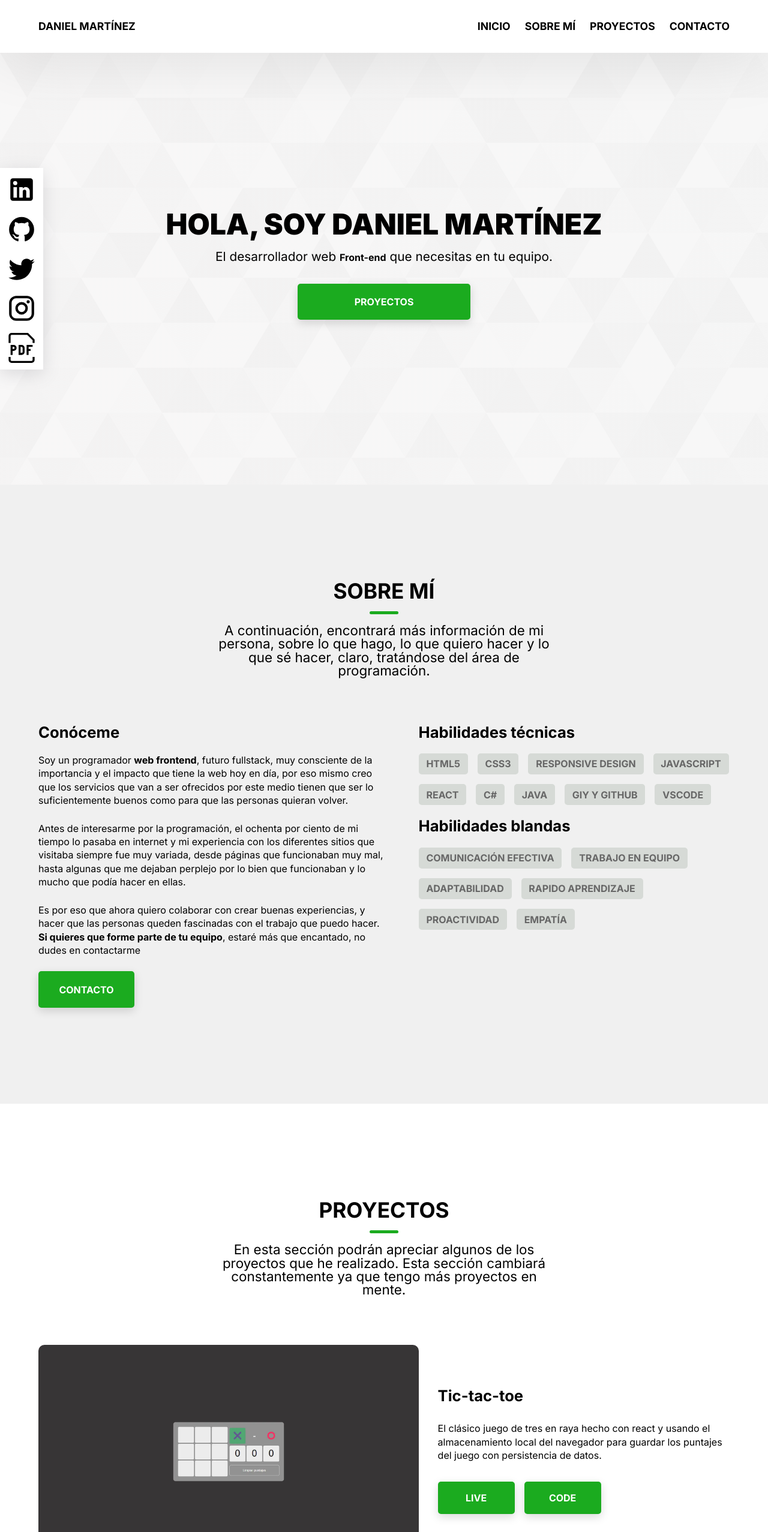
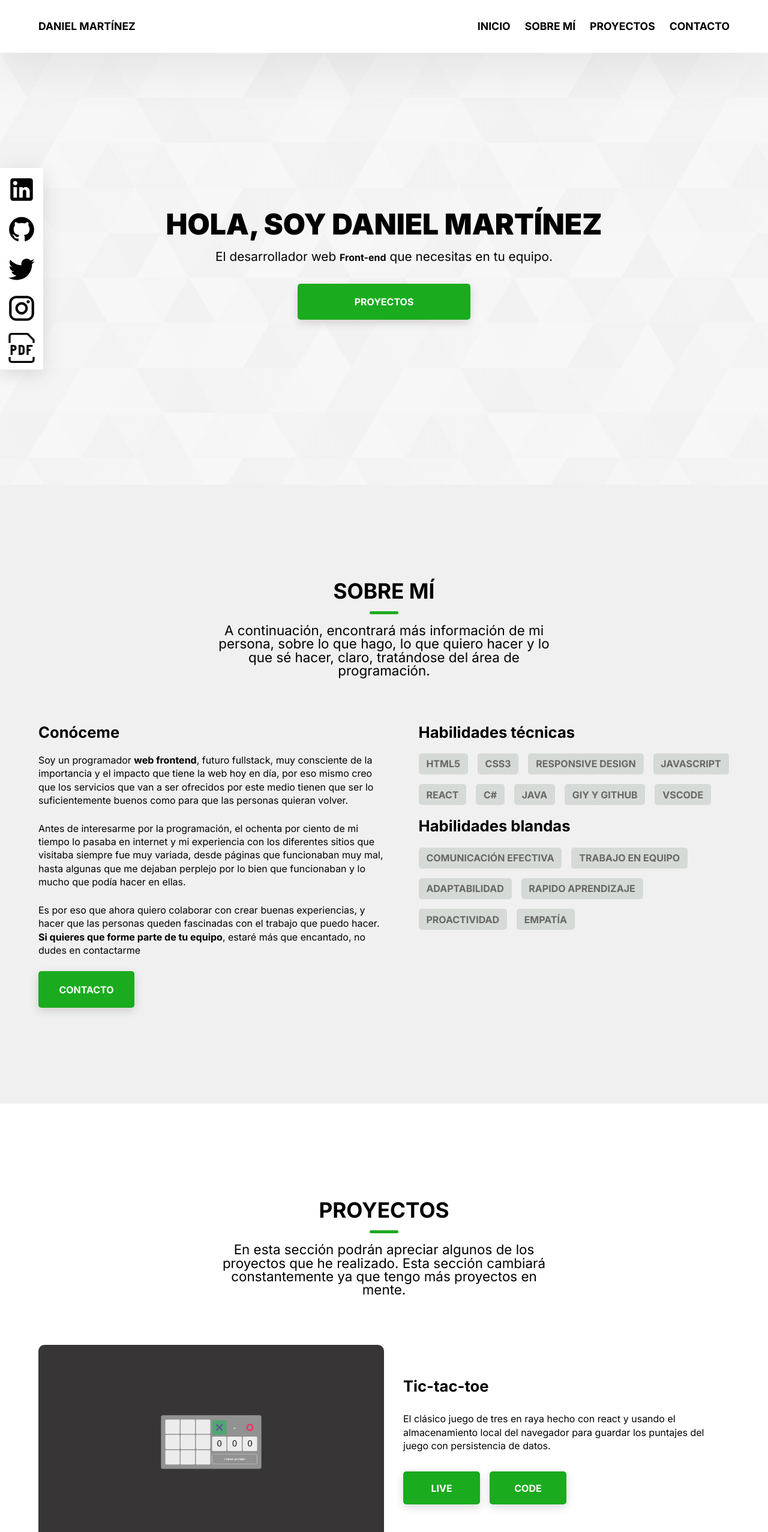
Before and after one commit to damaaaar/portfolio, a React (Vite) app: page / in a window 1280 px wide. Shown: the top 2554 px of the page at 60% size. Built offline with nearby package versions, Linux system fonts and the light colour scheme.

Commit message:
update projects image size

```diff
--- a/src/components/Project/Project.css
+++ b/src/components/Project/Project.css
@@ -6,7 +6,7 @@
 }
 
 .project-figure {
-  width: 55%;
+  width: 50%;
   overflow: hidden;
   border-radius: 10px;
 }
@@ -20,7 +20,7 @@
 }
 
 .project-content {
-  width: calc(45% - 2rem);
+  width: calc(50% - 2rem);
   display: flex;
   flex-direction: column;
   gap: 2rem;
```
